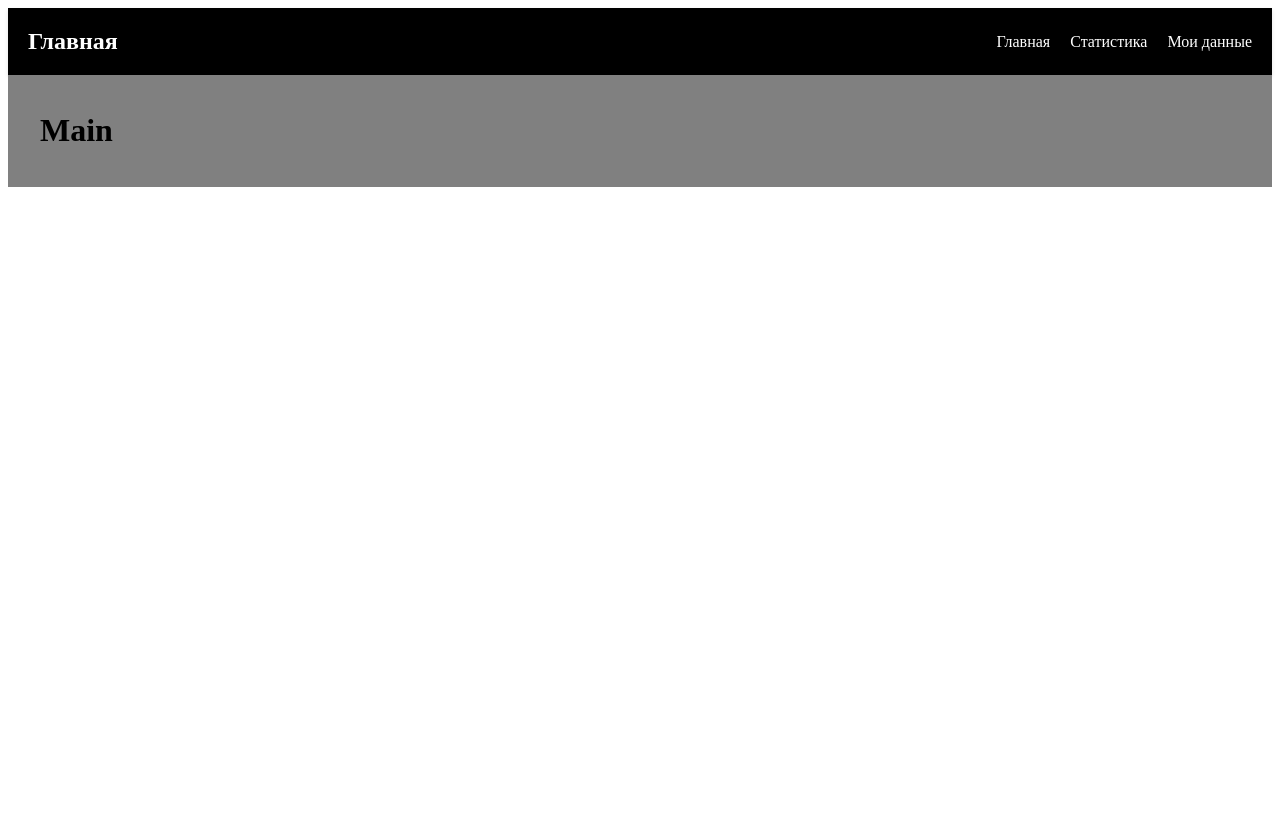
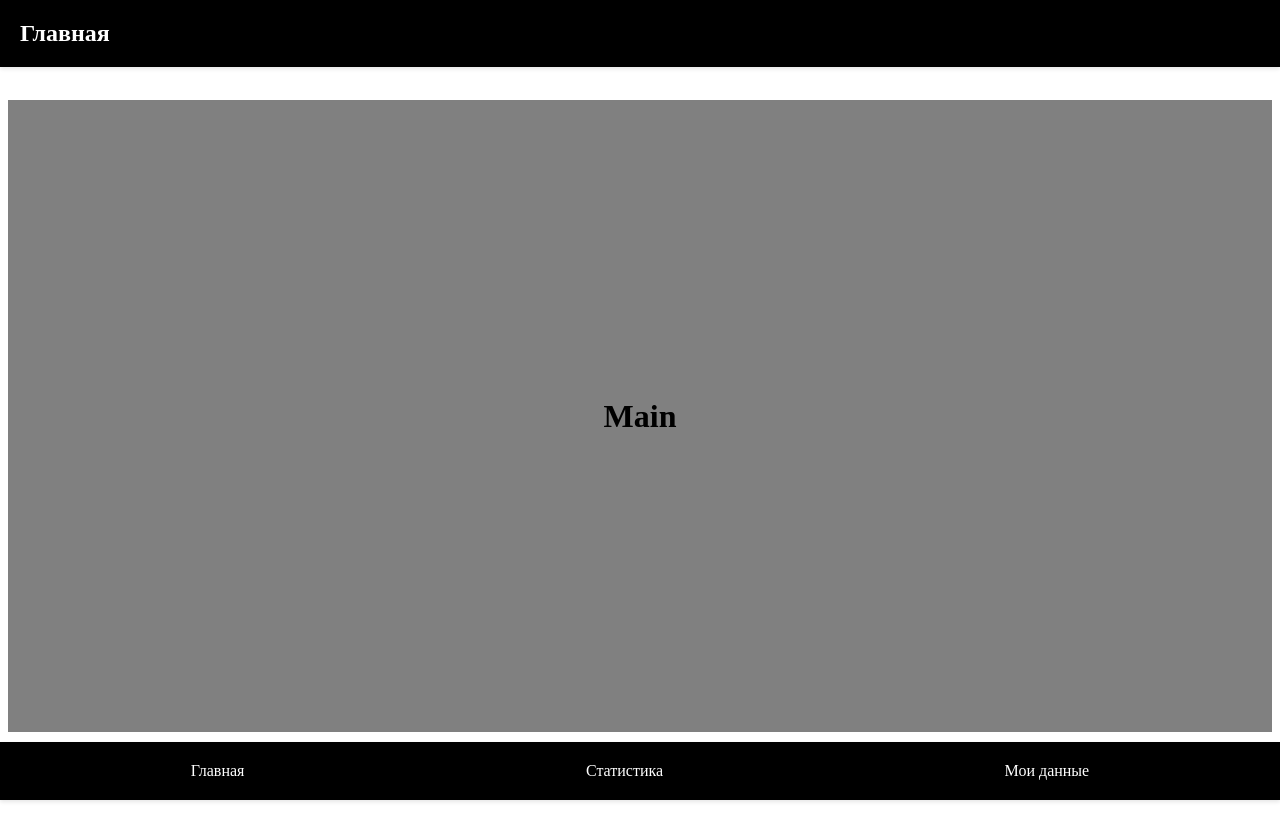
Before and after one commit to nicola-sh/workout-planner, a React (Create React App) app: page / in a window 1280 px wide. Before the commit the page ends 800 px from the top, so only its background shows below. Built offline with nearby package versions, Linux system fonts and the light colour scheme.

Commit message:
fix styles

```diff
--- a/src/App.js
+++ b/src/App.js
@@ -1,12 +1,14 @@
 import React from "react";
+import Header from "./components/Header";
 import Main from "./pages/Main";
 import NavBar from "./components/NavBar";
 
 const App = () => {
   return (
     <div>
+      <Header></Header>
+      <Main></Main>
       <NavBar></NavBar>
-      <Main></Main>
     </div>
   );
 };
--- a/src/components/Header.js
+++ b/src/components/Header.js
@@ -1,26 +1,30 @@
+import React from "react";
 import styled from "styled-components";
-import React from "react";
 
-export const Container = styled.header`
+const HeaderContainer = styled.header`
+  background: #000;
+  color: #fff;
+  display: flex;
+  justify-content: space-between;
   align-items: center;
-  background-color: grey;
-  display: flex;
-  flex: 1;
-  justify-content: space-between;
-  padding: 8px 16px;
+  padding: 20px;
+  box-shadow: 0 2px 4px rgba(0, 0, 0, 0.1);
+  position: fixed;
+  top: 0;
+  left: 0;
+  right: 0;
 `;
 
-export const Title = styled.h1`
-  color: black;
-  font-size: 20px;
-  margin: 0 16px;
+const Title = styled.h1`
+  font-size: 24px;
+  margin: 0;
 `;
 
 const Header = () => {
   return (
-    <Container>
+    <HeaderContainer>
       <Title>Главная</Title>
-    </Container>
+    </HeaderContainer>
   );
 };
 
--- a/src/components/NavBar.js
+++ b/src/components/NavBar.js
@@ -5,10 +5,14 @@ const NavBarContainer = styled.nav`
   background: #000;
   color: #fff;
   display: flex;
-  justify-content: space-between;
+  justify-content: space-around;
   align-items: center;
   padding: 20px;
   box-shadow: 0 2px 4px rgba(0, 0, 0, 0.1);
+  position: fixed;
+  bottom: 0;
+  left: 0;
+  right: 0;
 `;
 
 const Title = styled.h1`
@@ -16,20 +20,10 @@ const Title = styled.h1`
   margin: 0;
 `;
 
-const LinksContainer = styled.div`
-  display: flex;
-`;
-
 const NavLink = styled.a`
   color: #fff;
   text-decoration: none;
-  margin-right: 20px;
   font-size: 16px;
-
-  &:last-child {
-    margin-right: 0;
-  }
-
   &:hover {
     text-decoration: underline;
   }
@@ -38,12 +32,9 @@ const NavLink = styled.a`
 const NavBar = () => {
   return (
     <NavBarContainer>
-      <Title>Главная</Title>
-      <LinksContainer>
-        <NavLink href="/pages/Main">Главная</NavLink>
-        <NavLink href="/pages/Stats">Статистика</NavLink>
-        <NavLink href="/pages/UserProfile">Мои данные</NavLink>
-      </LinksContainer>
+      <NavLink href="/pages/Main">Главная</NavLink>
+      <NavLink href="/pages/Stats">Статистика</NavLink>
+      <NavLink href="/pages/UserProfile">Мои данные</NavLink>
     </NavBarContainer>
   );
 };
--- a/src/pages/Main.js
+++ b/src/pages/Main.js
@@ -5,6 +5,12 @@ export const MainContainer = styled.main`
   background-color: grey;
   color: black;
   padding: 16px 32px;
+  margin-top: 100px;
+  margin-bottom: 100px;
+  display: flex;
+  justify-content: center;
+  align-items: center;
+  min-height: 600px;
 `;
 
 const Main = () => {
--- a/src/pages/Stats.js
+++ b/src/pages/Stats.js
@@ -5,6 +5,12 @@ export const StatsContainer = styled.main`
   background-color: grey;
   color: black;
   padding: 16px 32px;
+  margin-top: 100px;
+  margin-bottom: 100px;
+  display: flex;
+  justify-content: center;
+  align-items: center;
+  min-height: 600px;
 `;
 
 const Main = () => {
--- a/src/pages/UserProfile.js
+++ b/src/pages/UserProfile.js
@@ -5,6 +5,12 @@ export const UserProfileContainer = styled.main`
   background-color: grey;
   color: black;
   padding: 16px 32px;
+  margin-top: 100px;
+  margin-bottom: 100px;
+  display: flex;
+  justify-content: center;
+  align-items: center;
+  min-height: 600px;
 `;
 
 const Main = () => {
```
